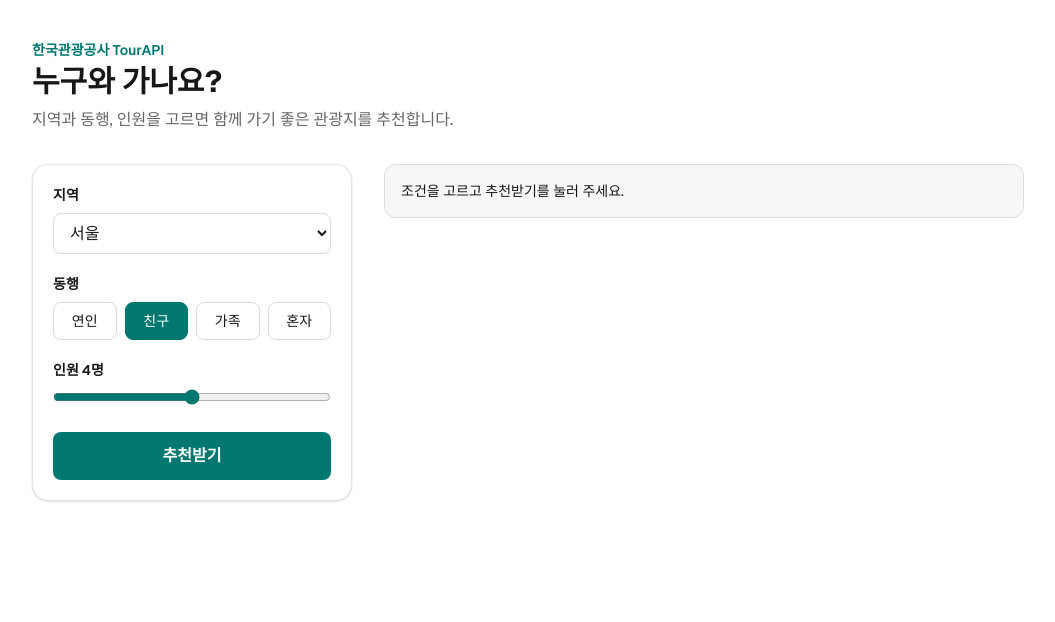
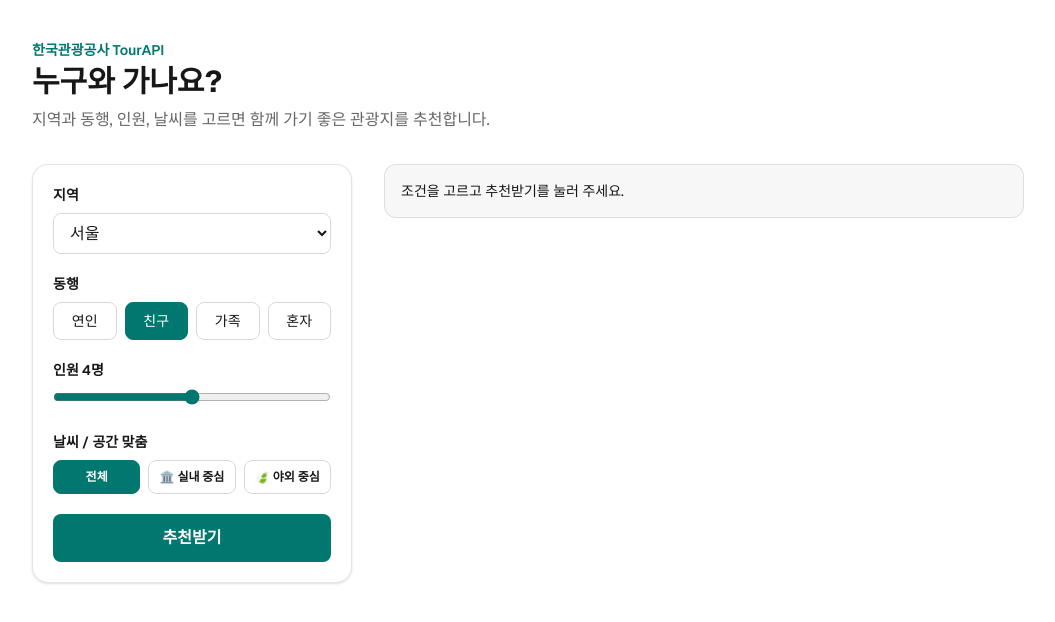
Before and after one commit to hgehgehge-art/team-api-project, a Next.js app: page / in a window 1280 px wide. Shown: the top 622 px of the page, without its empty margins (112-1167 px from the left). Built offline with nearby package versions, Linux system fonts and the light colour scheme.

Commit message:
feat: add weather/environment filter (indoor vs outdoor) with smart quota scaling

```diff
--- a/app/page.tsx
+++ b/app/page.tsx
@@ -4,7 +4,7 @@ import { useCallback, useEffect, useRef, useState } from "react";
 import FilterForm from "@/components/FilterForm";
 import PlaceCard from "@/components/PlaceCard";
 import { recommendPlaces } from "@/lib/recommend";
-import type { Companion, Filters, Place, RecommendedPlace } from "@/lib/types";
+import type { Companion, Environment, Filters, Place, RecommendedPlace } from "@/lib/types";
 
 type Status = "idle" | "loading" | "done" | "error";
 
@@ -15,14 +15,19 @@ interface PlacesResponse {
 }
 
 export default function Home() {
-  const [filters, setFilters] = useState<Filters>({ areaCode: "1", companion: "friends", people: 4 });
+  const [filters, setFilters] = useState<Filters>({
+    areaCode: "1",
+    companion: "friends",
+    people: 4,
+    environment: "all",
+  });
   const [status, setStatus] = useState<Status>("idle");
   const [results, setResults] = useState<RecommendedPlace[]>([]);
   const [source, setSource] = useState<string | null>(null);
   const [error, setError] = useState<string | null>(null);
   const [copied, setCopied] = useState(false);
 
-  // 지역별 관광지 목록 캐시: 동행·인원만 바꾸면 다시 요청하지 않고 즉시 재추천
+  // 지역별 관광지 목록 캐시: 동행·인원·환경만 바꾸면 다시 요청하지 않고 즉시 재추천
   const cache = useRef(new Map<string, PlacesResponse>());
   const searched = useRef(false);
   const requestId = useRef(0);
@@ -58,12 +63,14 @@ export default function Home() {
     const areaCode = params.get("areaCode");
     const companion = params.get("companion") as Companion | null;
     const people = Number(params.get("people"));
+    const env = params.get("environment") as Environment | null;
 
-    if (areaCode || companion || people) {
+    if (areaCode || companion || people || env) {
       const initialFilters: Filters = {
         areaCode: areaCode || "1",
         companion: companion && ["couple", "friends", "family", "solo"].includes(companion) ? companion : "friends",
         people: people && people >= 1 && people <= 6 ? people : 4,
+        environment: env && ["all", "indoor", "outdoor"].includes(env) ? env : "all",
       };
       setFilters(initialFilters);
       searched.current = true;
@@ -81,6 +88,7 @@ export default function Home() {
         url.searchParams.set("areaCode", filters.areaCode);
         url.searchParams.set("companion", filters.companion);
         url.searchParams.set("people", String(filters.people));
+        url.searchParams.set("environment", filters.environment || "all");
         window.history.replaceState({}, "", url.toString());
       }
     }
@@ -94,13 +102,13 @@ export default function Home() {
   // 결과 공유하기 (모바일 공유 시트 또는 클립보드 복사)
   async function handleShare() {
     if (typeof window === "undefined") return;
-    const shareUrl = `${window.location.origin}${window.location.pathname}?areaCode=${filters.areaCode}&companion=${filters.companion}&people=${filters.people}`;
+    const shareUrl = `${window.location.origin}${window.location.pathname}?areaCode=${filters.areaCode}&companion=${filters.companion}&people=${filters.people}&environment=${filters.environment || "all"}`;
 
     if (navigator.share) {
       try {
         await navigator.share({
           title: "동행 맞춤 관광 명소 추천",
-          text: `우리가 함께 가기 딱 좋은 여행지 추천 결과를 확인해봐!`,
+          text: `우리가 함께 가기 딱 좋은 맞춤 여행지 추천 결과를 확인해봐!`,
           url: shareUrl,
         });
         return;
@@ -123,7 +131,7 @@ export default function Home() {
       <header className="md:col-span-2">
         <p className="text-sm font-semibold text-teal-700 dark:text-teal-400">한국관광공사 TourAPI</p>
         <h1 className="mt-1 text-3xl font-bold">누구와 가나요?</h1>
-        <p className="mt-2 text-black/60 dark:text-white/60">지역과 동행, 인원을 고르면 함께 가기 좋은 관광지를 추천합니다.</p>
+        <p className="mt-2 text-black/60 dark:text-white/60">지역과 동행, 인원, 날씨를 고르면 함께 가기 좋은 관광지를 추천합니다.</p>
       </header>
 
       <aside className="md:sticky md:top-6 md:self-start">
--- a/components/FilterForm.tsx
+++ b/components/FilterForm.tsx
@@ -1,6 +1,6 @@
 "use client";
 
-import type { Companion, Filters } from "@/lib/types";
+import type { Companion, Environment, Filters } from "@/lib/types";
 
 // /api/places가 지원하는 17개 시도 (TourAPI 기존 areaCode 기준)
 export const AREAS = [
@@ -30,6 +30,12 @@ const COMPANIONS: { value: Companion; label: string }[] = [
   { value: "solo", label: "혼자" },
 ];
 
+const ENVIRONMENTS: { value: Environment; label: string }[] = [
+  { value: "all", label: "전체" },
+  { value: "indoor", label: "🏛️ 실내 중심" },
+  { value: "outdoor", label: "🍃 야외 중심" },
+];
+
 interface Props {
   filters: Filters;
   loading: boolean;
@@ -41,6 +47,7 @@ export default function FilterForm({ filters, loading, onChange, onSubmit }: Pro
   const isSolo = filters.companion === "solo";
   const isCouple = filters.companion === "couple";
   const isFixedPeople = isSolo || isCouple;
+  const currentEnv = filters.environment || "all";
 
   return (
     <form
@@ -119,6 +126,31 @@ export default function FilterForm({ filters, loading, onChange, onSubmit }: Pro
         {isCouple && <p className="mt-1 text-xs text-black/50 dark:text-white/50">연인 선택 시 2명으로 고정됩니다.</p>}
       </fieldset>
 
+      {/* 날씨/공간 분위기 맞춤 필터 */}
+      <fieldset>
+        <legend className="mb-2 text-sm font-semibold">날씨 / 공간 맞춤</legend>
+        <div className="grid grid-cols-3 gap-2">
+          {ENVIRONMENTS.map((env) => {
+            const active = currentEnv === env.value;
+            return (
+              <button
+                key={env.value}
+                type="button"
+                aria-pressed={active}
+                className={`rounded-lg border px-2 py-2 text-xs font-semibold transition ${
+                  active
+                    ? "border-teal-700 bg-teal-700 text-white"
+                    : "border-black/15 hover:border-teal-700 dark:border-white/20"
+                }`}
+                onClick={() => onChange({ ...filters, environment: env.value })}
+              >
+                {env.label}
+              </button>
+            );
+          })}
+        </div>
+      </fieldset>
+
       <button
         type="submit"
         disabled={loading}
--- a/lib/types.ts
+++ b/lib/types.ts
@@ -1,9 +1,11 @@
 export type Companion = 'couple' | 'friends' | 'family' | 'solo';
+export type Environment = 'all' | 'indoor' | 'outdoor';
 
 export interface Filters {
   areaCode: string;        // 예: 서울 '1' (TourAPI 실제 지역 코드)
   companion: Companion;
   people: number;          // 1 ~ 6명
+  environment?: Environment; // 날씨/공간 맞춤: 전체('all') | 실내 중심('indoor') | 야외 중심('outdoor')
 }
 
 export interface Place {
```
Also changed, not shown: lib/recommend.ts (+72 -54 lines).
